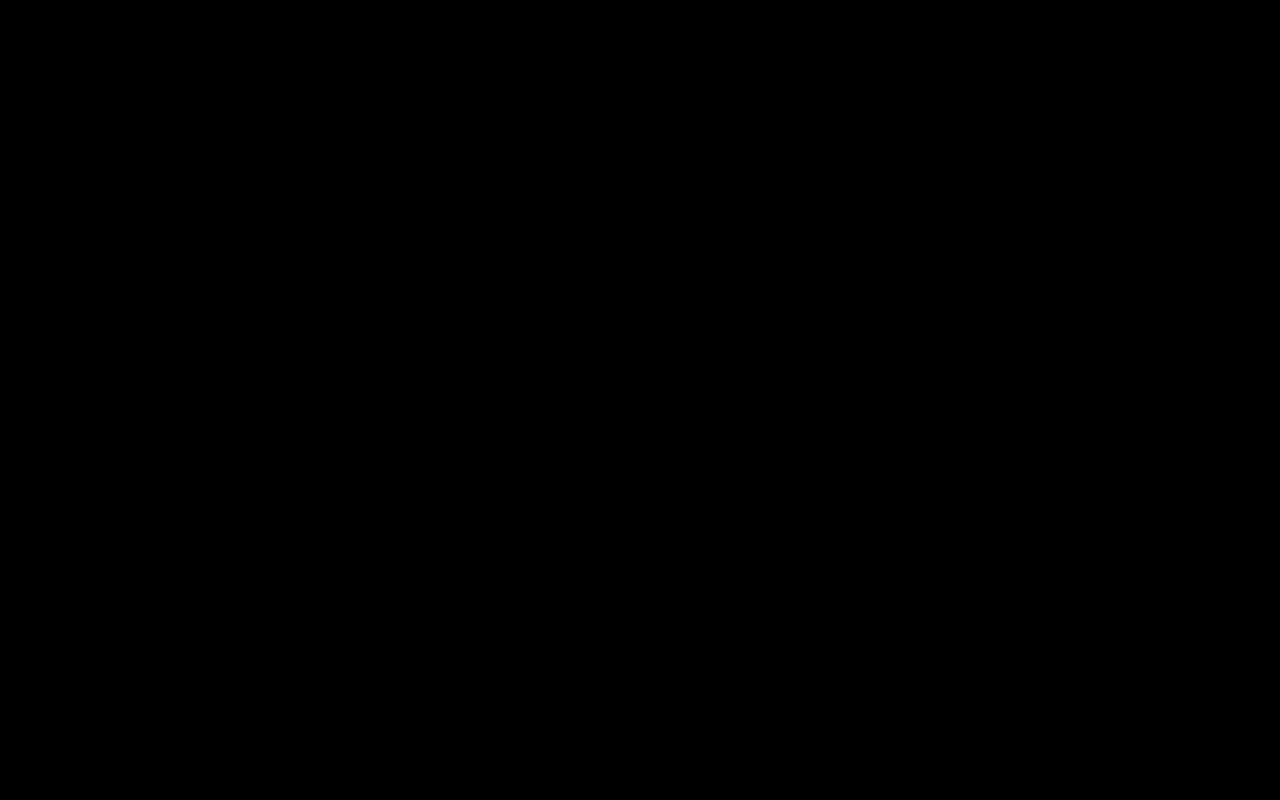
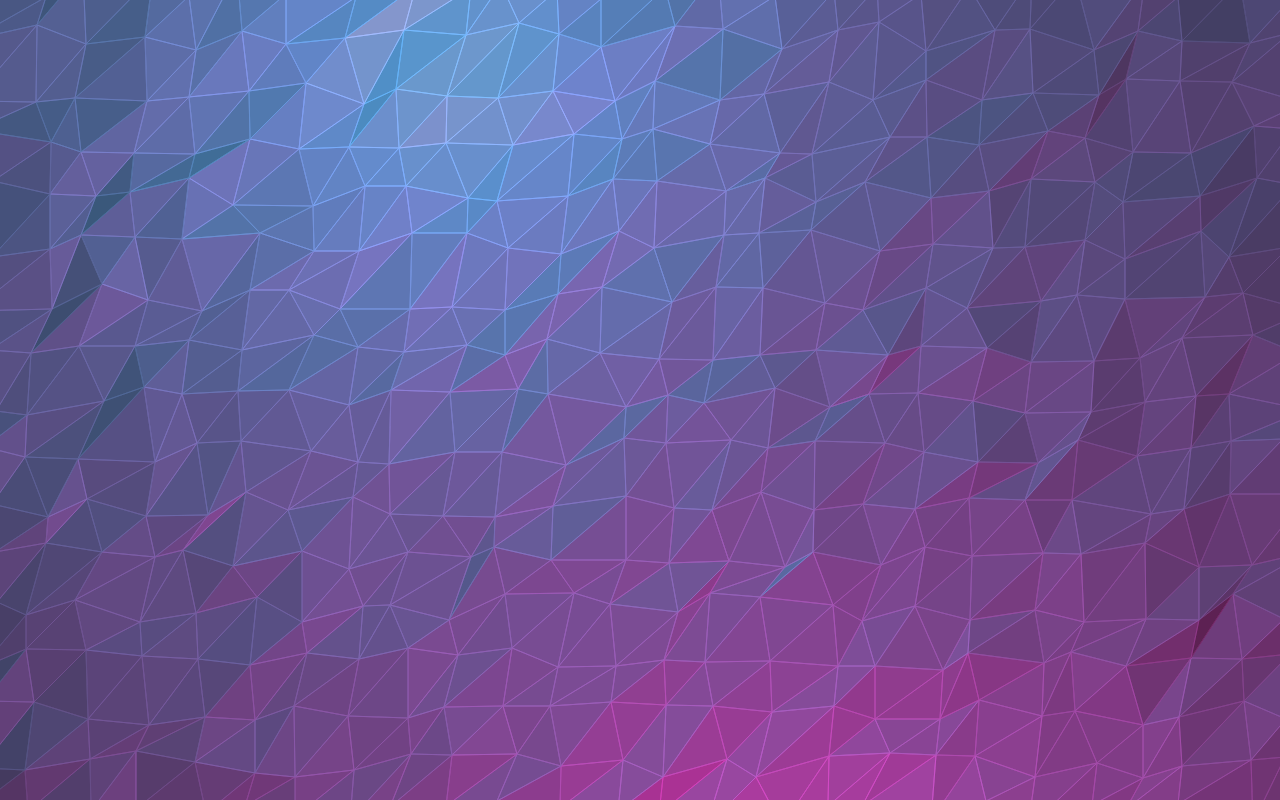
Before and after one commit to jongala/shadedsurface, a plain HTML site: page time.html in a window 1280 px wide. Drawn offline with Linux system fonts and the light colour scheme.

Commit message:
render on load based on time

```diff
--- a/time.html
+++ b/time.html
@@ -212,9 +212,8 @@
                 }
 
                 // shift ambient bg color
-                var bgColor = '#20292f';
-                bgColor = toRgb(bgColor);
-                bgColor =  rgbToHsl(bgColor.r, bgColor.g, bgColor.b);
+                var bgColor = toRgb('#20292f');
+                bgColor = rgbToHsl(bgColor.r, bgColor.g, bgColor.b);
                 bgColor[0] -= (x/elw * 0.4);
                 bgColor = hslToRgb(bgColor[0], bgColor[1], bgColor[2]).map(Math.round);
                 bgColor = toHex({r: bgColor[0], g:bgColor[1], b:bgColor[2]});
@@ -236,7 +235,7 @@
                     x: function(w, h) {return x * 1.25},
                     y: function(w, h) {return -h/4 + h*3/4 * dayFactor()},
                     z: function(w, h) {
-                        return (100 + 200 * dayFactor()) * w/1300
+                        return (100 + 150 * dayFactor()) * w/1300
                     }
                 }
 
@@ -271,6 +270,16 @@
                 el.removeEventListener('mousemove', drawAtPoint);
             });
 
+            var now = new Date();
+            var start = new Date();
+            start.setHours(0);
+            start.setMinutes(0);
+            start.setSeconds(0);
+
+            var t = (now - start)/86400000;
+
+            drawAtPoint({ clientX: (1 - t) * elw });
+
         </script>
 
     </body>
```
